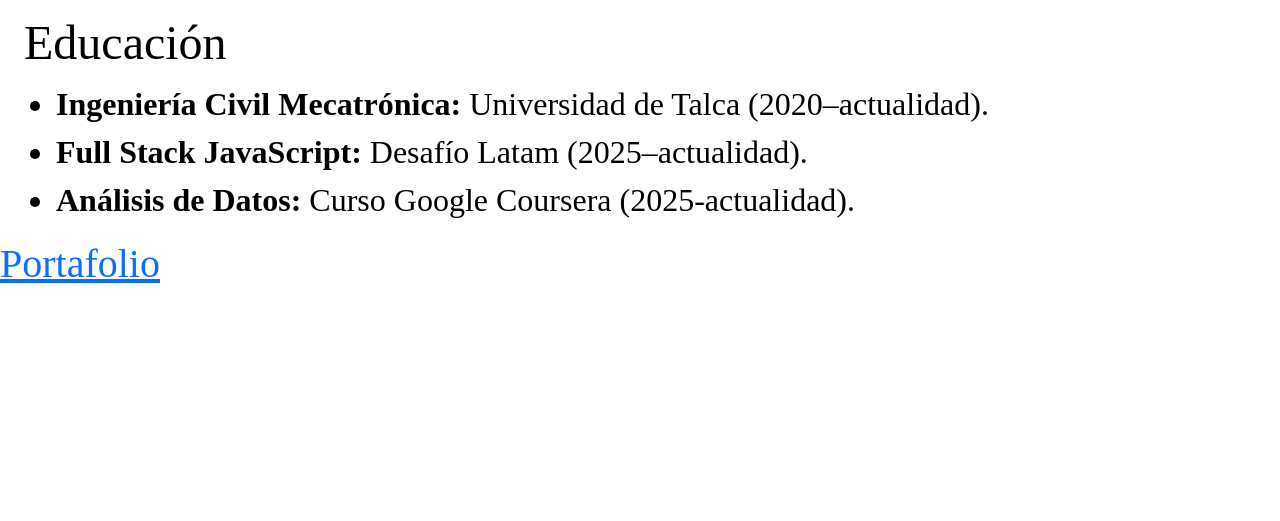
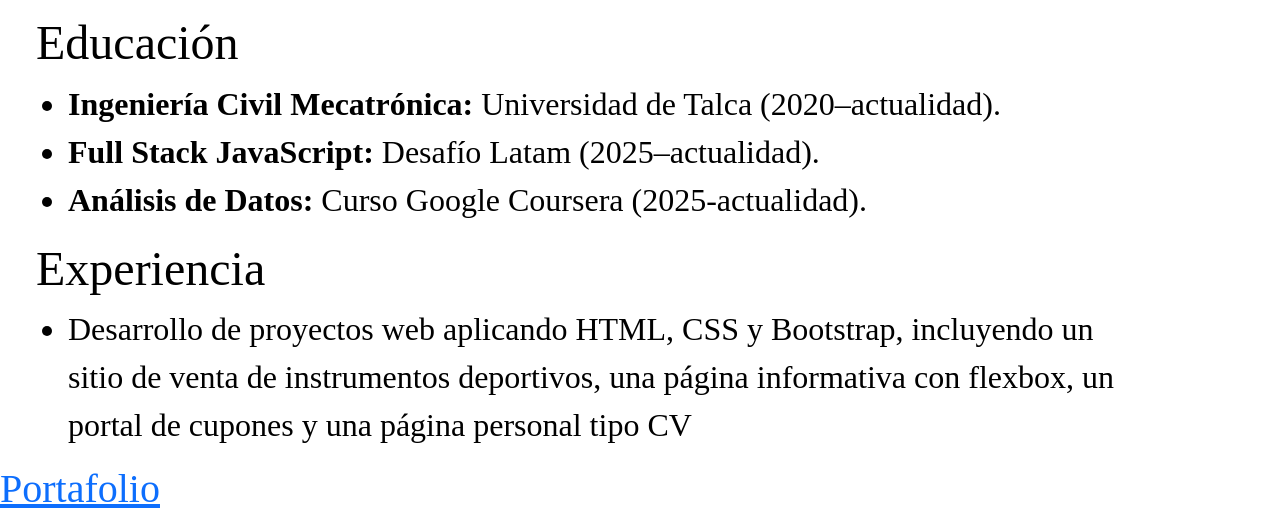
Before and after one commit to Martin-Gonzalez202/Martin-Gonzalez202.github.io, a plain HTML site: page index.html in a window 1280 px wide. Shown: the part 702-1223 px from the top of the page. Before the commit the page ends 998 px from the top, so only its background shows below. Drawn offline with nearby package versions, Linux system fonts and the light colour scheme.

Commit message:
seccion experiencia

```diff
--- a/assets/css/style.css
+++ b/assets/css/style.css
@@ -21,10 +21,10 @@
 header p{
     width: 60%;
 }
-.size-edu {
+.size-main {
     font-size: 2em;
 }
-.size-edu h2{
+.size-main h2{
     font-size: 1.5em;
 
 }
--- a/index.html
+++ b/index.html
@@ -40,12 +40,19 @@
              soluciones innovadoras que aporten valor en distintos ámbitos.</p>
     </header>
     <main>
-        <section class="content size-edu mt-3 ms-4">
+        <section class="container size-main mt-3 ms-4">
             <h2>Educación</h2>
             <ul>
                 <li><b>Ingeniería Civil Mecatrónica:</b> Universidad de Talca (2020–actualidad).</li>
                 <li><b>Full Stack JavaScript:</b> Desafío Latam (2025–actualidad).</li>
                 <li><b>Análisis de Datos:</b> Curso Google Coursera (2025-actualidad).</li>
+            </ul>
+        </section>
+        <section class="container size-main mt-3 ms-4">
+            <h2>Experiencia</h2>
+            <ul>
+                <li>Desarrollo de proyectos web aplicando HTML, CSS y Bootstrap, incluyendo un sitio de venta de
+                     instrumentos deportivos, una página informativa con flexbox, un portal de cupones y una página personal tipo CV</li>
             </ul>
         </section>
 
```
